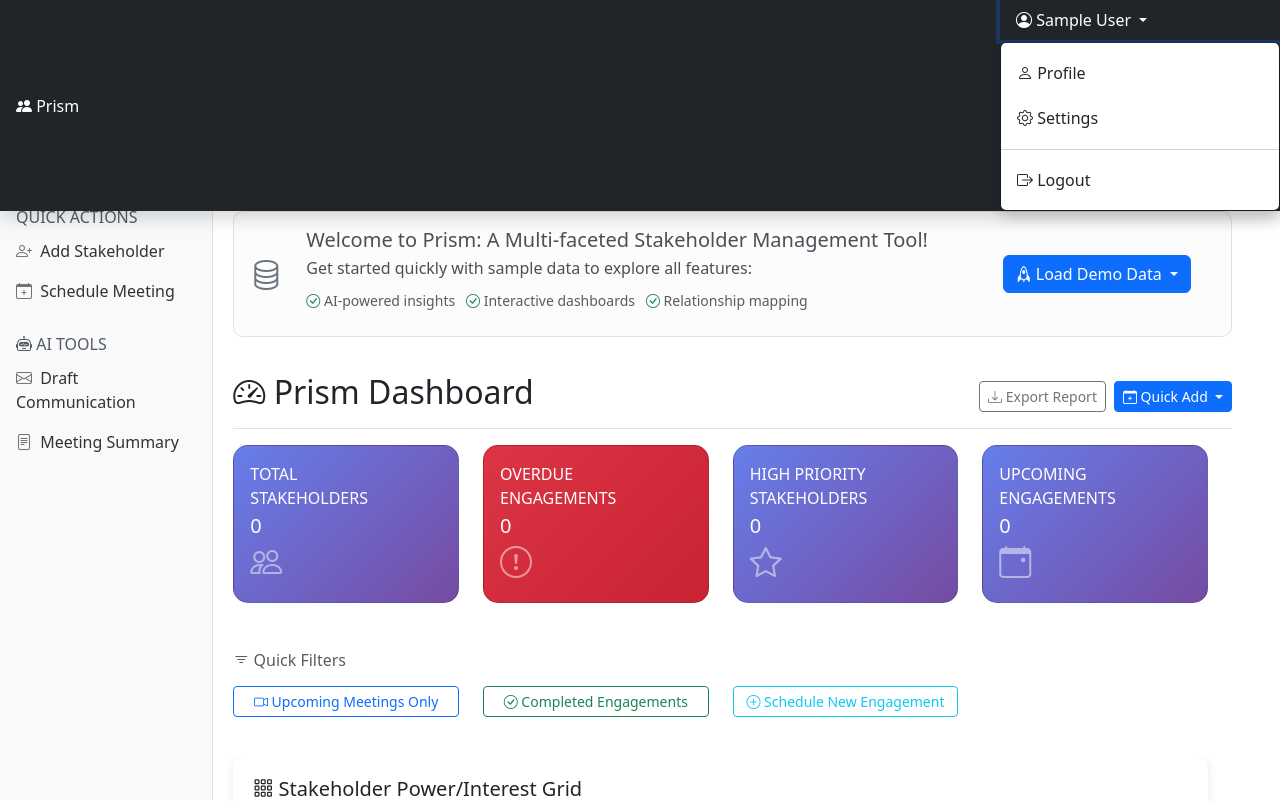
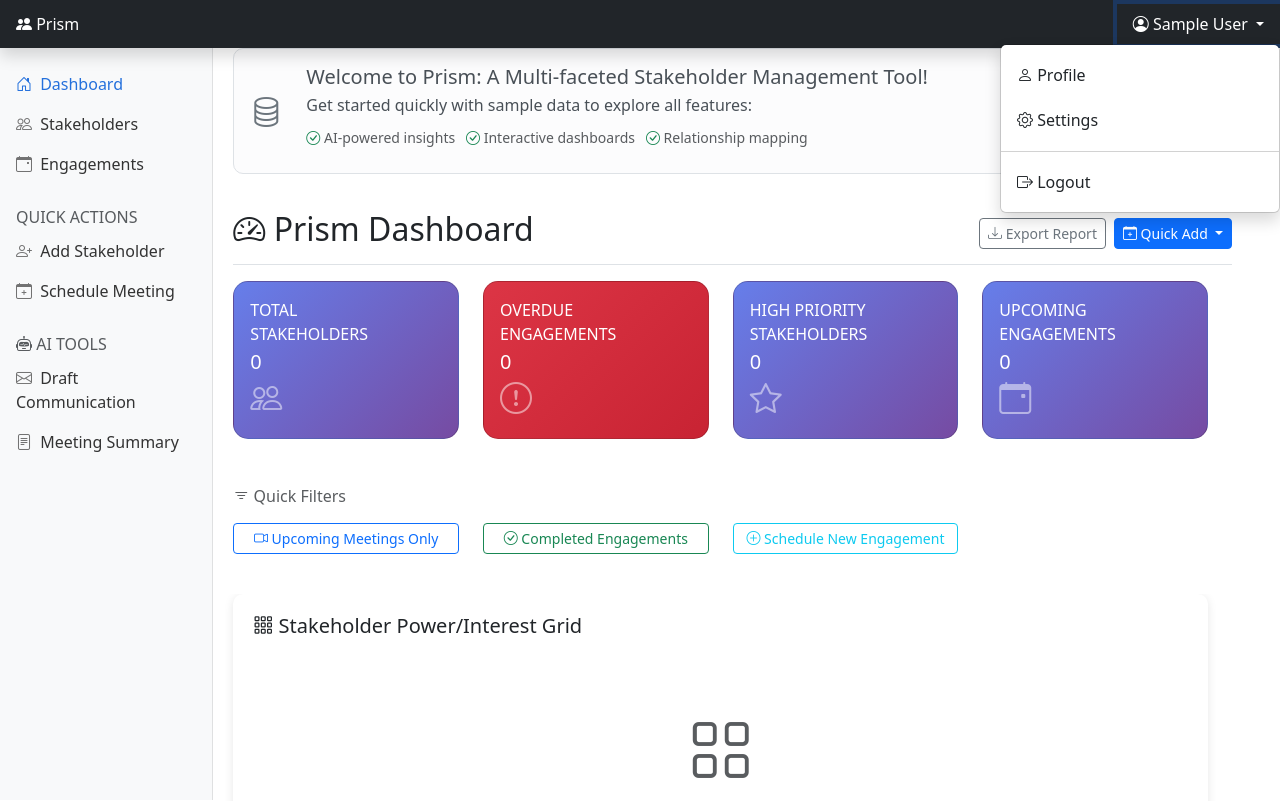
Before and after one commit to paulavishek/prism-stakeholder-management, a Django app: page /dashboard/ in a window 1280 px wide, after a click that opens the changed part. Shown: the top 801 px of the page. Run offline with Django 5.2, Linux system fonts and the light colour scheme; the visitor is signed in with stand-in values (Sample User, id 1); data that the repository does not hold is empty.

Commit message:
Fix navbar height and dropdown positioning in base template

```diff
--- a/templates/base.html
+++ b/templates/base.html
@@ -38,6 +38,30 @@
         .navbar-brand {
             padding-top: .75rem;
             padding-bottom: .75rem;
+        }
+
+        /* Fix navbar height and dropdown positioning */
+        .navbar {
+            height: 48px;
+            min-height: 48px;
+        }
+
+        .navbar .dropdown-menu {
+            position: absolute;
+            z-index: 1050;
+            top: 100%;
+            right: 0;
+            margin-top: 0;
+        }
+
+        .navbar .dropdown {
+            position: static;
+        }
+
+        @media (min-width: 768px) {
+            .navbar .dropdown {
+                position: relative;
+            }
         }
 
         .sidebar .nav-link {
```
